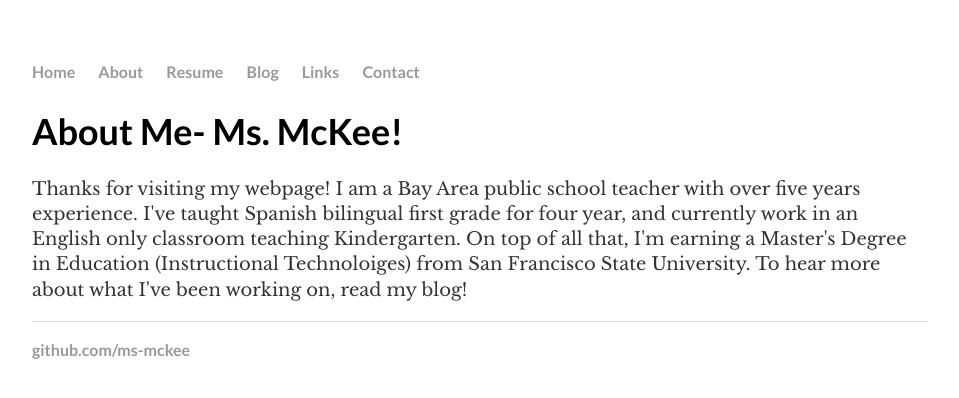
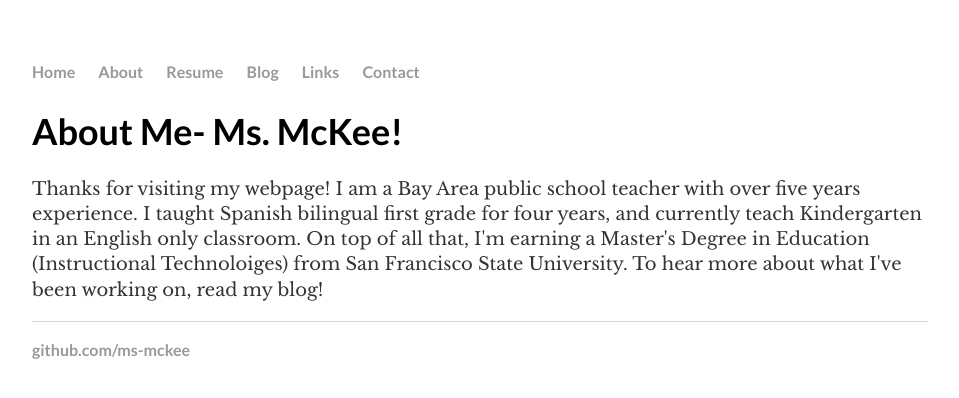
Before and after one commit to ms-mckee/ms-mckee.github.io, a Jekyll site: the page built from about/index.html, in a window 1280 px wide. Shown: the top 398 px of the page, without its empty margins (160-1119 px from the left). Built offline with Jekyll 4.4.1, drawn with Linux system fonts in a browser that asks for light colours.

Commit message:
Update index.html
fix typos

```diff
--- a/about/index.html
+++ b/about/index.html
@@ -3,4 +3,4 @@ layout: default
 title: About Me- Ms. McKee!
 ---
 <h1>{{ page.title }}</h1>
-<p>Thanks for visiting my webpage! I am a Bay Area public school teacher with over five years experience. I've taught Spanish bilingual first grade for four year, and currently work in an English only classroom teaching Kindergarten. On top of all that, I'm earning a Master's Degree in Education (Instructional Technoloiges) from San Francisco State University. To hear more about what I've been working on, read my blog!
+<p>Thanks for visiting my webpage! I am a Bay Area public school teacher with over five years experience. I taught Spanish bilingual first grade for four years, and currently teach Kindergarten in an English only classroom. On top of all that, I'm earning a Master's Degree in Education (Instructional Technoloiges) from San Francisco State University. To hear more about what I've been working on, read my blog!
```
